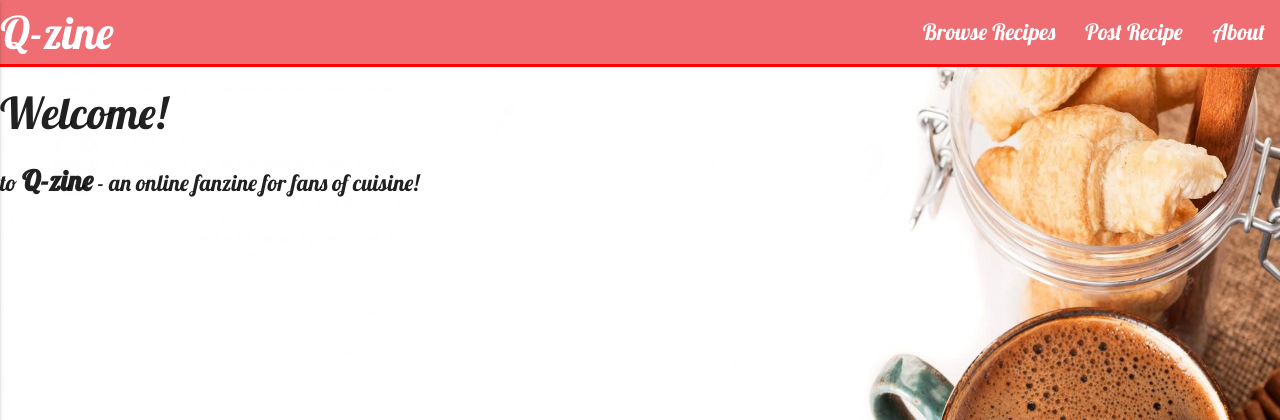
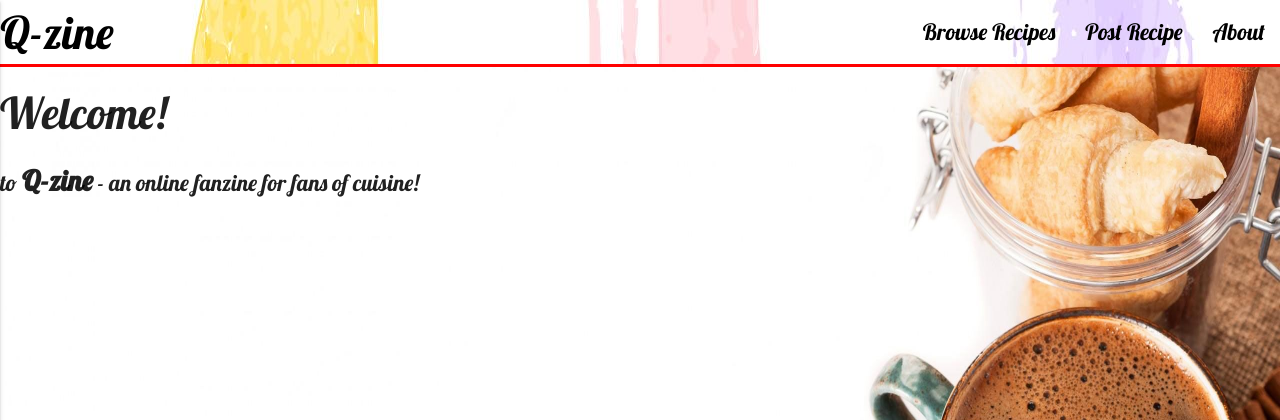
Before and after one commit to anteCedens/CI-MS3-cookbook, a Flask app: page / in a window 1280 px wide. Shown: the top 420 px of the page. Run offline with Flask 2, Linux system fonts and the light colour scheme; data that the repository does not hold is empty; some libraries are stand-ins or nearby versions.

Commit message:
Uploaded some new backgrounds to img to test

```diff
--- a/static/css/style.css
+++ b/static/css/style.css
@@ -73,6 +73,14 @@ footer {
     border: 5px solid blue;
 }
 
+nav {
+    background-image: url("../img/981559.jpg");
+}
+
+nav div a {
+    color: black !important;
+}
+
 /*start: Gallery "masonry" style styling.
 #recipes-list-outer {
   clear: both;
```
Also changed, not shown: static/img/C63V9U.jpg (added), static/img/MohmNb.jpg (added), static/img/OCplGq.jpg (added), static/img/Q2LH6T.jpg (added), static/img/QiJzAT.jpg (added), static/img/Y9CsAi.jpg (added), static/img/YpB489.jpg (added), static/img/dbFeVL.jpg (added), 3 other files.
